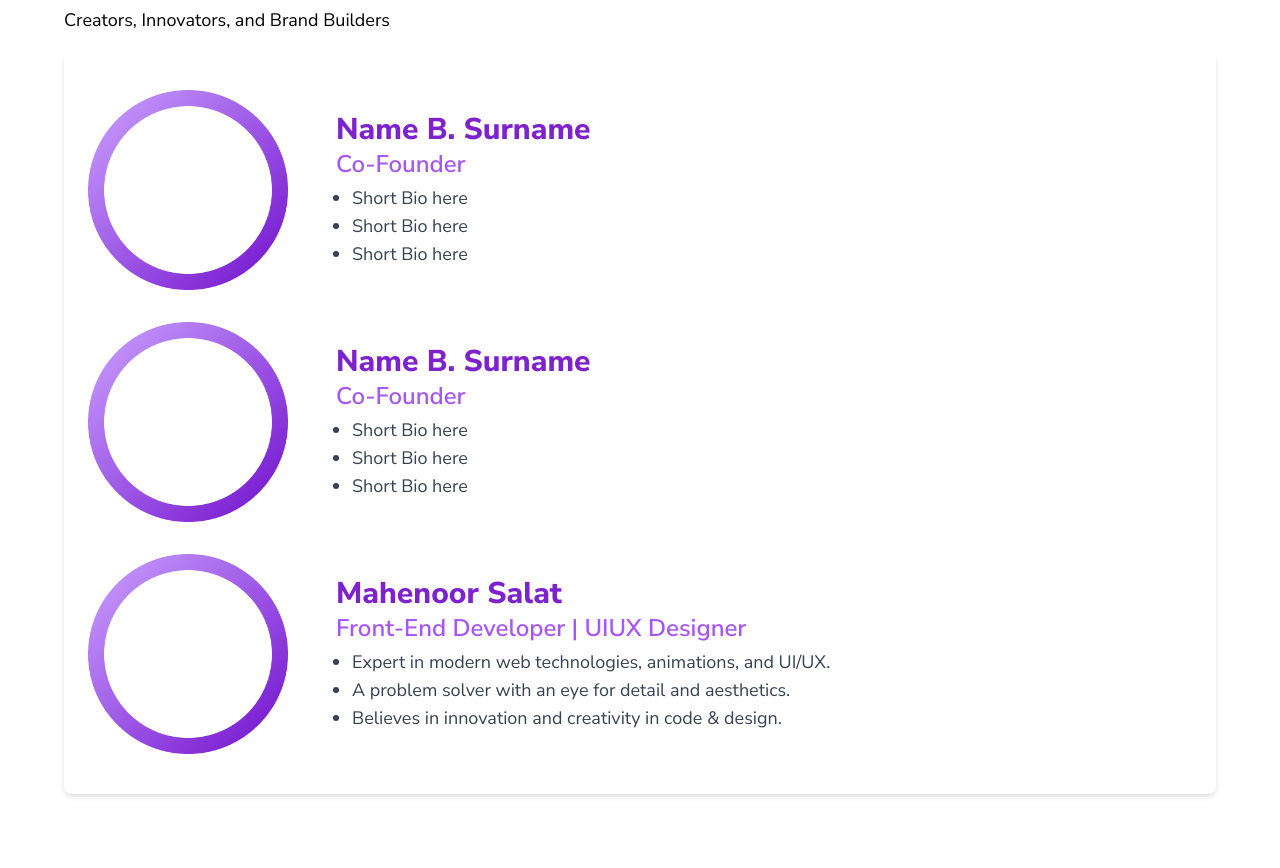
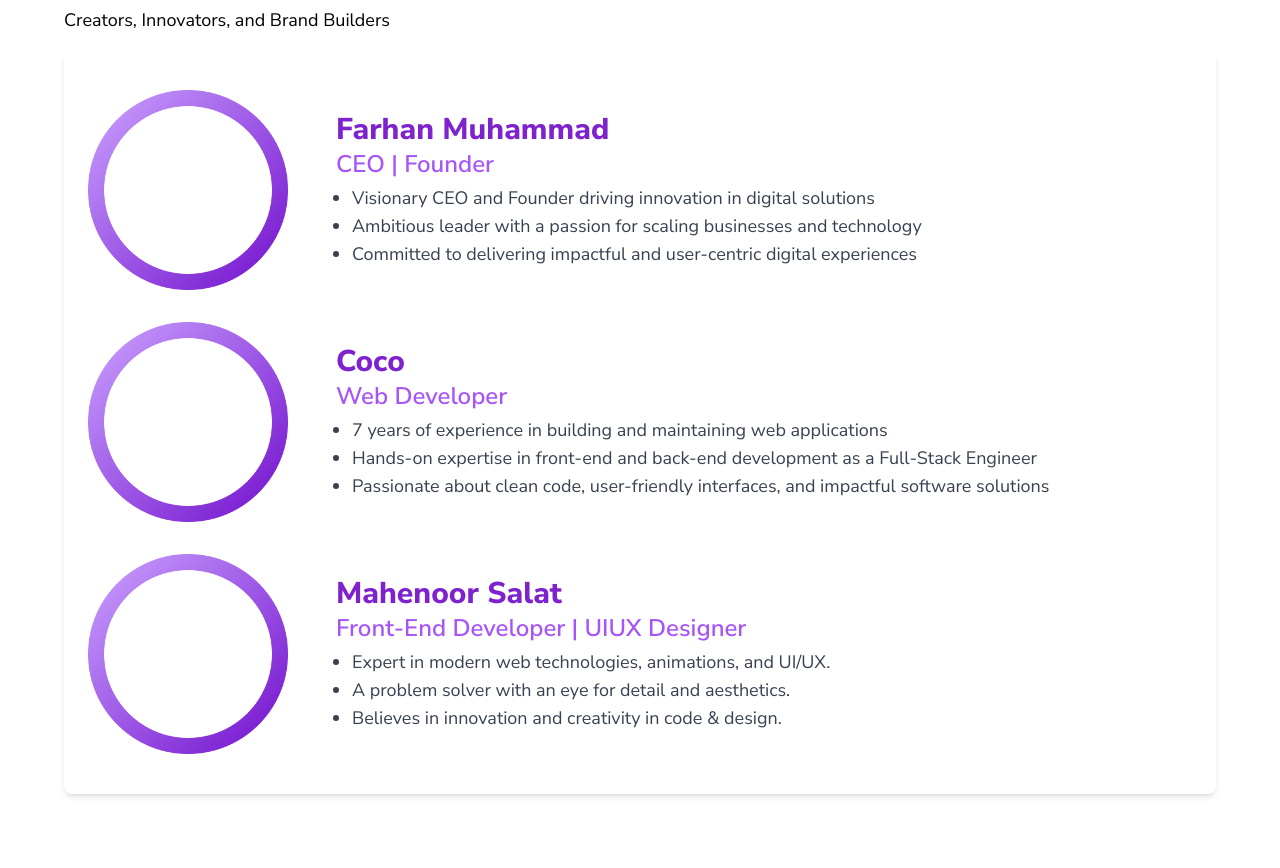
Before and after one commit to alekzene/ServeStream, a React (Create React App) app in the folder Frontend/: page /about in a window 1280 px wide. Shown: the part 1009-1877 px from the top of the page. Built offline with nearby package versions, Linux system fonts and the light colour scheme.

Commit message:
add team info in about us page

```diff
--- a/Frontend/src/pages/About/index.js
+++ b/Frontend/src/pages/About/index.js
@@ -3,22 +3,22 @@ import "./index.css";
 function About() {
   const teamMembers = [
     {
-      name: 'Name B. Surname',
-      role: 'Co-Founder',
+      name: 'Farhan Muhammad',
+      role: 'CEO | Founder',
       description: [
-        'Short Bio here',
-        'Short Bio here',
-        'Short Bio here'
+        'Visionary CEO and Founder driving innovation in digital solutions',
+        'Ambitious leader with a passion for scaling businesses and technology',
+        'Committed to delivering impactful and user-centric digital experiences'
       ],
       image: '/placeholder.svg'
     },
     {
-      name: 'Name B. Surname',
-      role: 'Co-Founder',
+      name: 'Coco',
+      role: 'Web Developer',
       description: [
-        'Short Bio here',
-        'Short Bio here',
-        'Short Bio here'
+        '7 years of experience in building and maintaining web applications',
+        'Hands-on expertise in front-end and back-end development as a Full-Stack Engineer',
+        'Passionate about clean code, user-friendly interfaces, and impactful software solutions'
       ],
       image: '/placeholder.svg'
     },
```
